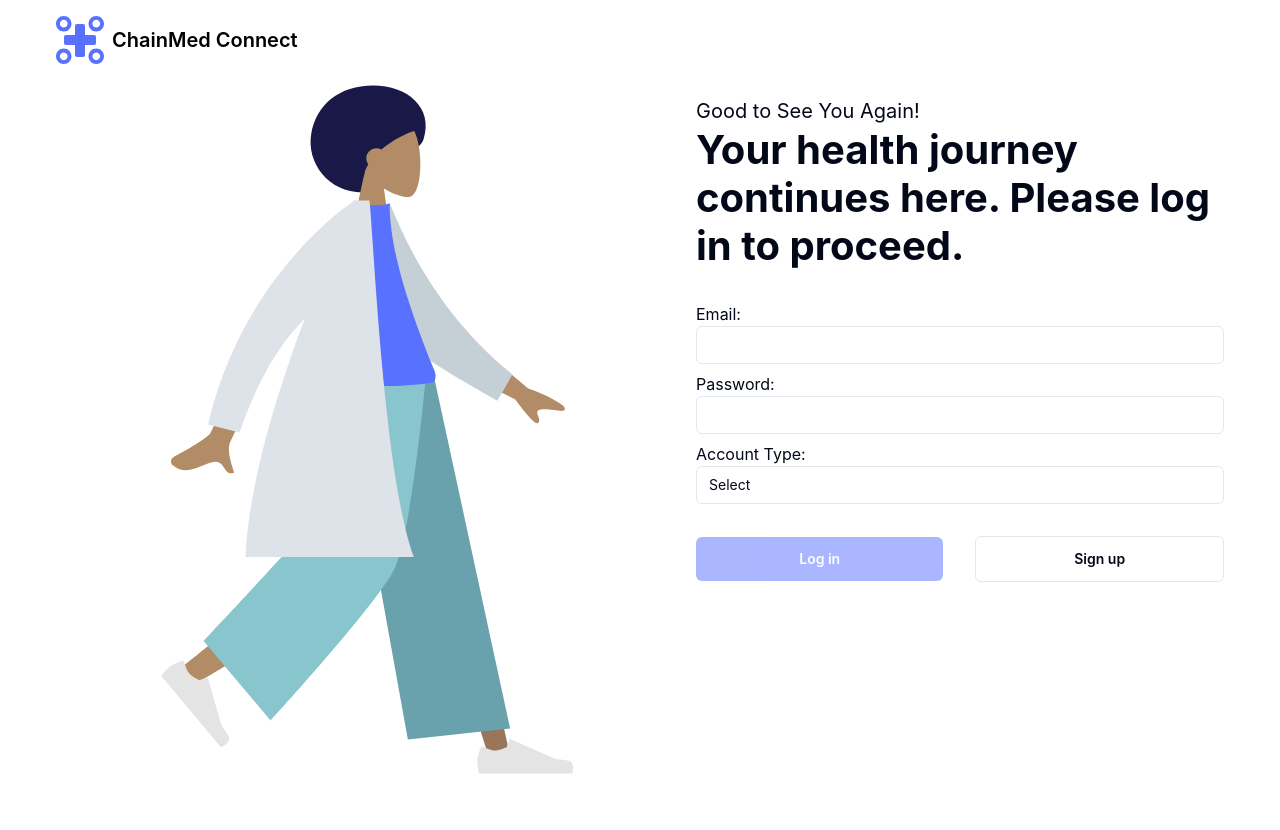
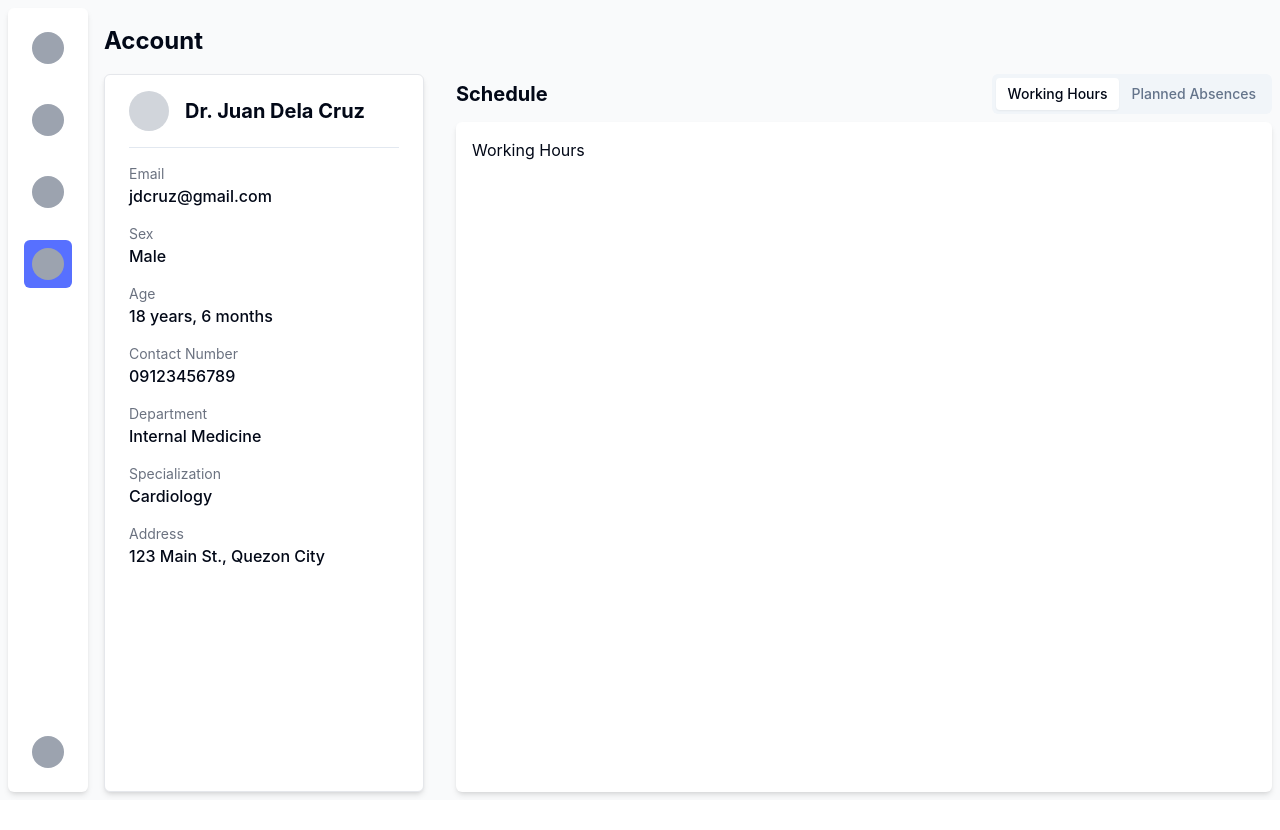
Before and after one commit to Samshh/Hackathon-Project---The-Launchpad, a React (Vite) app in the folder frontend/: page /doctor/account in a window 1280 px wide. Before the commit this address led to /login. After the commit the page ends 800 px from the top, so only its background shows below. Built offline with nearby package versions, Linux system fonts and the light colour scheme; no server answers.

Commit message:
Added basic layout for doctor account page

```diff
--- a/frontend/src/pages/doctor/patients/DoctorPatientDetailItem.tsx
+++ b/frontend/src/components/doctor/DoctorDetailItem.tsx
@@ -1,9 +1,9 @@
-interface DoctorPatientDetailItemProps {
+interface DoctorDetailItemProps {
   label: string;
   value: string;
 }
 
-export default function DoctorPatientDetailItem({ label, value } : DoctorPatientDetailItemProps) {
+export default function DoctorDetailItem({ label, value } : DoctorDetailItemProps) {
   return (
     <div className="h-fit flex flex-col justify-start items-start">
       <p className="text-sm text-gray-500">{label}</p>
--- a/frontend/src/layouts/doctor/index.tsx
+++ b/frontend/src/layouts/doctor/index.tsx
@@ -4,32 +4,32 @@ import DoctorNavbar from './DoctorNavbar';
 import axios from 'axios';
 
 export default function DoctorLayout() {
-  const [isAuthenticated, setIsAuthenticated] = useState<boolean | null>(null);
+  // const [isAuthenticated, setIsAuthenticated] = useState<boolean | null>(null);
 
-  useEffect(() => {
-    const authenticate = async () => {
-      try {
-        const response = await axios.get('http://bkyz2-fmaaa-aaaaa-qaaaq-cai.localhost:4943/authenticate', {
-          withCredentials: true,
-        });
-        const data = await response.data;
-        if (data) {
-          setIsAuthenticated(true);
-        } else {
-          setIsAuthenticated(false);
-        }
-        console.log(data);
-      } catch (error) {
-        setIsAuthenticated(false);
-      }
-    };
+  // useEffect(() => {
+  //   const authenticate = async () => {
+  //     try {
+  //       const response = await axios.get('http://bkyz2-fmaaa-aaaaa-qaaaq-cai.localhost:4943/authenticate', {
+  //         withCredentials: true,
+  //       });
+  //       const data = await response.data;
+  //       if (data) {
+  //         setIsAuthenticated(true);
+  //       } else {
+  //         setIsAuthenticated(false);
+  //       }
+  //       console.log(data);
+  //     } catch (error) {
+  //       setIsAuthenticated(false);
+  //     }
+  //   };
 
-    authenticate();
-  }, []);
+  //   authenticate();
+  // }, []);
 
-  if (!isAuthenticated) {
-    return <Navigate to="/login" />;
-  }
+  // if (!isAuthenticated) {
+  //   return <Navigate to="/login" />;
+  // }
 
   return (
     <div className="w-full h-screen flex-grow flex flex-row justify-start items-stretch p-2 gap-4 bg-gray-50">
--- a/frontend/src/pages/doctor/account/index.tsx
+++ b/frontend/src/pages/doctor/account/index.tsx
@@ -1,7 +1,87 @@
+import DoctorDetailItem from "@/components/doctor/DoctorDetailItem";
+import { Separator } from "@/components/ui/separator";
+import { Tabs, TabsContent, TabsList, TabsTrigger } from "@/components/ui/tabs";
+import { useState } from "react";
+
+const doctor = {
+  name: "Juan Dela Cruz",
+  email: "jdcruz@gmail.com",
+  sex: "Male",
+  age: "18 years, 6 months",
+  contactNumber: "09123456789",
+  department: "Internal Medicine",
+  specialization: "Cardiology",
+  address: "123 Main St., Quezon City",
+};
+
 export default function DoctorAccountPage() {
+  const [currentTab, setCurrentTab] = useState('working-hours');
+
   return (
-    <main>
-      Doctor Account Page
+    <main className="h-full min-h-[480px] flex-grow flex flex-col justify-start items-stretch gap-4 pt-4">
+      <h5>Account</h5>
+
+      <div className="flex-grow flex flex-row justify-start items-stretch gap-8">
+        <div className="flex flex-col justify-start items-stretch gap-4">
+          <div className="flex-grow w-80 flex flex-col justify-start items-start gap-4 bg-white border border-gray-200 rounded-md shadow-md px-6 py-4">
+            <div className="flex flex-row justify-start items-center gap-4">
+              <div className="w-10 h-10 bg-gray-300 rounded-full" />
+              <h6>Dr. {doctor.name}</h6>
+            </div>
+
+            <Separator />
+
+            <DoctorDetailItem label="Email" value={doctor.email} />
+
+            <DoctorDetailItem label="Sex" value={doctor.sex} />
+
+            <DoctorDetailItem label="Age" value={doctor.age} />
+
+            <DoctorDetailItem label="Contact Number" value={doctor.contactNumber} />
+
+            <DoctorDetailItem label="Department" value={doctor.department} />
+
+            <DoctorDetailItem label="Specialization" value={doctor.specialization} />
+
+            <DoctorDetailItem label="Address" value={doctor.address} />
+          </div>
+        </div>
+
+        <Tabs
+          defaultValue="working-hours"
+          onValueChange={(value) => setCurrentTab(value)}
+          className="flex-grow flex flex-col justify-start items-stretch"
+        >
+          <div className="w-full flex flex-row justify-between items-center gap-4">
+            <h6>Schedule</h6>
+
+            <TabsList>
+              <TabsTrigger value="working-hours">Working Hours</TabsTrigger>
+              <TabsTrigger value="planned-absences">Planned Absences</TabsTrigger>
+            </TabsList>
+          </div>
+
+          {currentTab === 'working-hours' && (
+            <TabsContent
+              value="working-hours"
+              className="flex-grow flex flex-col justify-start items-stretch gap-4 bg-white rounded-md shadow-md p-4"
+            >
+              {/* TODO: Add calendar here for working hours */}
+              <p> Working Hours </p>
+            </TabsContent>
+          )}
+
+          {currentTab === 'planned-absences' && (
+            <TabsContent
+              value="planned-absences"
+              className="flex-grow flex flex-col justify-start items-stretch gap-4 bg-white rounded-md shadow-md p-4"
+            >
+              {/* TODO: Add calendar here for planned absences */}
+              <p>Planned Absences</p>
+            </TabsContent>
+          )}
+        </Tabs>
+      </div>
     </main>
   )
 }
--- a/frontend/src/pages/doctor/patients/DoctorPatientDetails.tsx
+++ b/frontend/src/pages/doctor/patients/DoctorPatientDetails.tsx
@@ -1,6 +1,6 @@
 import { Tabs, TabsContent, TabsList, TabsTrigger } from "@/components/ui/tabs";
 import { useParams } from "react-router-dom";
-import DoctorPatientDetailItem from "./DoctorPatientDetailItem";
+import DoctorDetailItem from "../../../components/doctor/DoctorDetailItem";
 import { Table, TableBody, TableCell, TableHead, TableHeader, TableRow } from "@/components/ui/table";
 import { isAfter } from "date-fns";
 import { ScrollArea } from "@/components/ui/scroll-area";
@@ -126,10 +126,10 @@ export default function DoctorPatientDetails() {
           <hr className="bg-gray-100" />
 
           <div className="flex-grow flex flex-col justify-start items-stretch gap-4">
-            <DoctorPatientDetailItem label="Sex" value={patient.sex} />
-            <DoctorPatientDetailItem label="Age" value={patient.age} />
-            <DoctorPatientDetailItem label="Email" value={patient.email} />
-            <DoctorPatientDetailItem label="Contact Number" value={patient.contactNumber} />
+            <DoctorDetailItem label="Sex" value={patient.sex} />
+            <DoctorDetailItem label="Age" value={patient.age} />
+            <DoctorDetailItem label="Email" value={patient.email} />
+            <DoctorDetailItem label="Contact Number" value={patient.contactNumber} />
           </div>
         </div>
 
```
Also changed, not shown: 1 other file (tests, documents, lock files or other folders).
